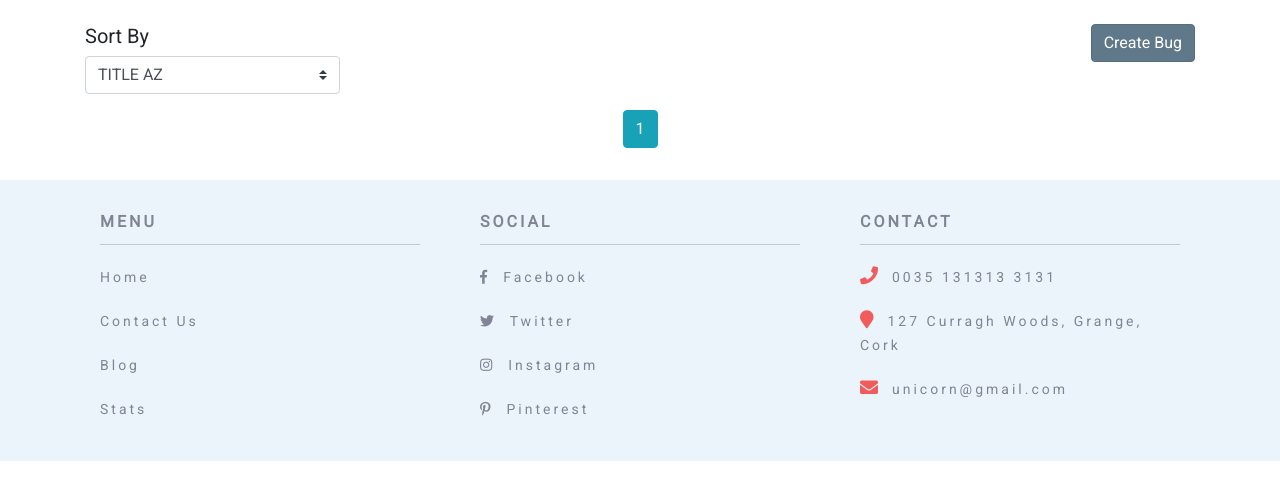
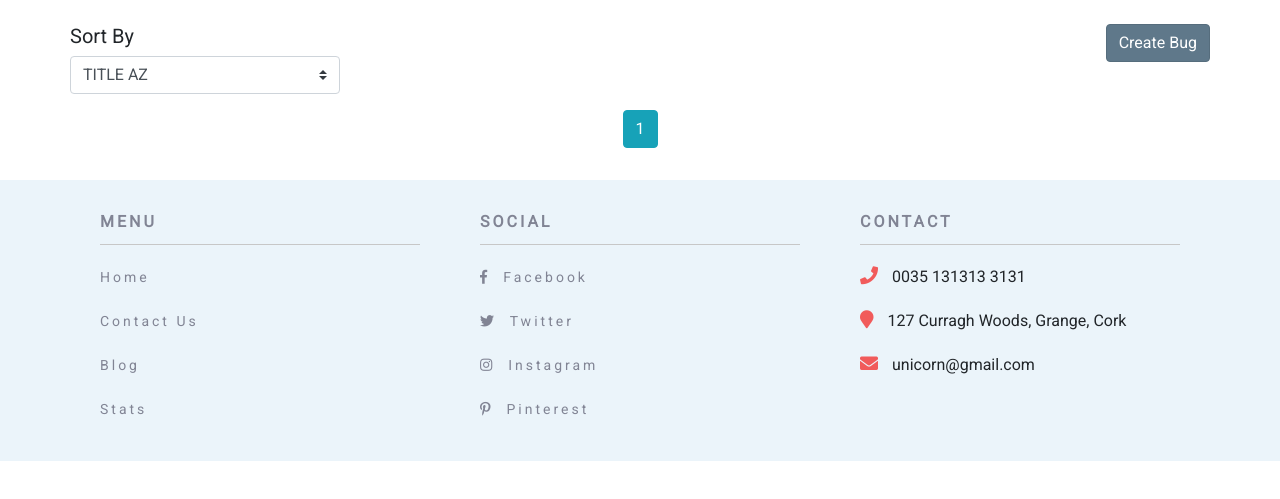
Before and after one commit to mariusz79/Django-Milestone-Project, a Django app: page /bugs/ in a window 1280 px wide. Shown: the part 301-800 px from the top of the page. Run offline with Django 3.2, Linux system fonts and the light colour scheme; data that the repository does not hold is empty; some libraries are stand-ins or nearby versions.

Commit message:
Aligning buttons

```diff
--- a/bugs/templates/allbugs.html
+++ b/bugs/templates/allbugs.html
@@ -20,7 +20,7 @@
 <div class="container container-1000px">
     <div class="row mt-4">
         <!------------------------------Sort by------------------------------->
-        <div class="col-lg-3 col-md-3 col-sm-6">
+        <div class="col-lg-3 col-md-3 col-sm-6 pull-left">
             <span>
                 <h5 class=" ">Sort By</h5>
                 <form class=" " action="{% url 'get_bugs' %}" method="get">
@@ -40,7 +40,7 @@
             </span>
         </div>
         <!------------------------------Add Bug------------------------------->
-        <div class="col-lg-9 col-md-9 col-sm-6">
+        <div class="col-lg-9 col-md-9 col-sm-6 pull-right">
             <a href="{% url 'new_bug'  %}" class="btn bug-button go-right add-feature">Create Bug</a>
         </div>
     </div>
@@ -54,10 +54,10 @@
             <div class="mb-2 mt-2">
                 {% if user.is_authenticated and user.username == bug.author.username %}
                 <span class="post-info"><i class="fas fa-user-circle"></i> <a class="mr-2"
-                        href="{% url 'profile' %} ">{{ bug.author }}</a>,</span>
+                        href="{% url 'profile' %} ">{{ bug.author }}</a></span>
                 {% else %}
                 <span class="post-info"><i class="fas fa-user-circle"></i> <a class="mr-2"
-                        href=" {% url 'other_user_profile' bug.author.username %}">{{ bug.author }}</a>,</span>
+                        href=" {% url 'other_user_profile' bug.author.username %}">{{ bug.author }}</a></span>
                 {% endif %}
                 <span class="post-info"><span class=" icon-blog"><i class="far fa-calendar-alt"></i>
                         {{ bug.published_date }}
--- a/features/models.py
+++ b/features/models.py
@@ -18,7 +18,7 @@ class Feature(models.Model):
     author = models.ForeignKey(User, on_delete=models.CASCADE)
     status = models.IntegerField(choices=STATUS_CHOICES, default=1)
 
-    def __unicode__(self):
+    def __str__(self):
         return self.title
 
     def class_name(self):
--- a/issuetracker/settings.py
+++ b/issuetracker/settings.py
@@ -179,6 +179,7 @@ STRIPE_SECRET_KEY = os.environ.get('STRIPE_SECRET_KEY')
 DJANGORESIZED_DEFAULT_FORCE_FORMAT = 'JPEG'
 DJANGORESIZED_DEFAULT_FORMAT_EXTENSIONS = {'JPEG': ".jpg"}
 
+EMAIL_BACKEND = 'django.core.mail.backends.smtp.EmailBackend'
 EMAIL_USE_TLS = True
 EMAIL_HOST = 'smtp.gmail.com'
 EMAIL_HOST_USER = os.environ.get("EMAIL_ADDRESS")
--- a/posts/templates/allposts.html
+++ b/posts/templates/allposts.html
@@ -20,7 +20,7 @@
 <div class="container">
     <!-----------------------------Sort by------------------------------>
     <div class="row mt-4">
-        <div class="col-lg-3 col-md-3 col-sm-6">
+        <div class="col-lg-3 col-md-3 col-sm-6 pull-left">
             <span>
                 <h5 class=" ">Sort By</h5>
                 <form class=" " action="{% url 'sort_by' %}" method="get">
@@ -57,10 +57,10 @@
             <p><a href="{% url 'post_detail' post.id %}" class="btn btn-info">Continue reading</a></p>
             {% if user.is_authenticated and user.username == post.author.username %}
             <span class="post-info"><i class="fas fa-user-circle"></i> <a class="mr-2"
-                    href="{% url 'profile' %}">{{ post.author }}</a>,</span>
+                    href="{% url 'profile' %}">{{ post.author }}</a></span>
             {% else %}
             <span class="post-info"><i class="fas fa-user-circle"></i> <a class="mr-2"
-                    href="{% url 'other_user_profile' post.author.username %}">{{ post.author }}</a>,</span>
+                    href="{% url 'other_user_profile' post.author.username %}">{{ post.author }}</a></span>
 
             {% endif %}
             <span class=" icon-blog"><i class="far fa-calendar-alt"></i> {{ post.published_date }} </span>
--- a/posts/templates/postdetail.html
+++ b/posts/templates/postdetail.html
@@ -59,7 +59,7 @@
         </div>
     </div>
 
-    <<!----------------------------comment form----------------------------->
+    <!----------------------------comment form----------------------------->
 
     <div class="row">
         <div class="col-md-2 col-sm-3 text-center">
--- a/static/css/custom.css
+++ b/static/css/custom.css
@@ -413,6 +413,7 @@ footer{
     border-radius: 4px;
     min-width: 4rem;
     text-align: center;
+    max-width: 4rem;
 }
 
 .status-1{
@@ -459,6 +460,13 @@ footer{
     color: white;
 }
 
+.pull-left{
+  padding-left: 0;
+}
+
+.pull-right{
+  padding-right: 0;
+}
 /*-------------------features-------------------------------*/
 .features{
     background-color: #ae1b89;
@@ -805,6 +813,9 @@ h2::after {
 }
 
 @media (max-width: 576px) {
+.pull-left{
+  padding-left: 15px;
+}
 .inner-form{
   display: inline;
 }
--- a/templates/base.html
+++ b/templates/base.html
@@ -153,15 +153,15 @@
                         <ul class="address">
                             <span>Contact</span>
                             <li>
-                                <i class="fa fa-phone" aria-hidden="true"></i> <a href="#">0035 131313 3131</a>
+                                <i class="fa fa-phone" aria-hidden="true"></i>  0035 131313 3131
                             </li>
                             <li>
-                                <i class="fa fa-map-marker" aria-hidden="true"></i> <a href="#">127 Curragh Woods,
+                                <i class="fa fa-map-marker" aria-hidden="true"></i>  127 Curragh Woods,
                                     Grange,
-                                    Cork</a>
+                                    Cork
                             </li>
                             <li>
-                                <i class="fa fa-envelope" aria-hidden="true"></i> <a href="#">unicorn@gmail.com</a>
+                                <i class="fa fa-envelope" aria-hidden="true"></i> unicorn@gmail.com
                             </li>
                         </ul>
                     </div>
```
Also changed, not shown: bugs/templates/bugdetail.html (+10 -6 lines), features/templates/allfeatures.html (+4 -4 lines), features/templates/featuredetail.html (+13 -8 lines).
